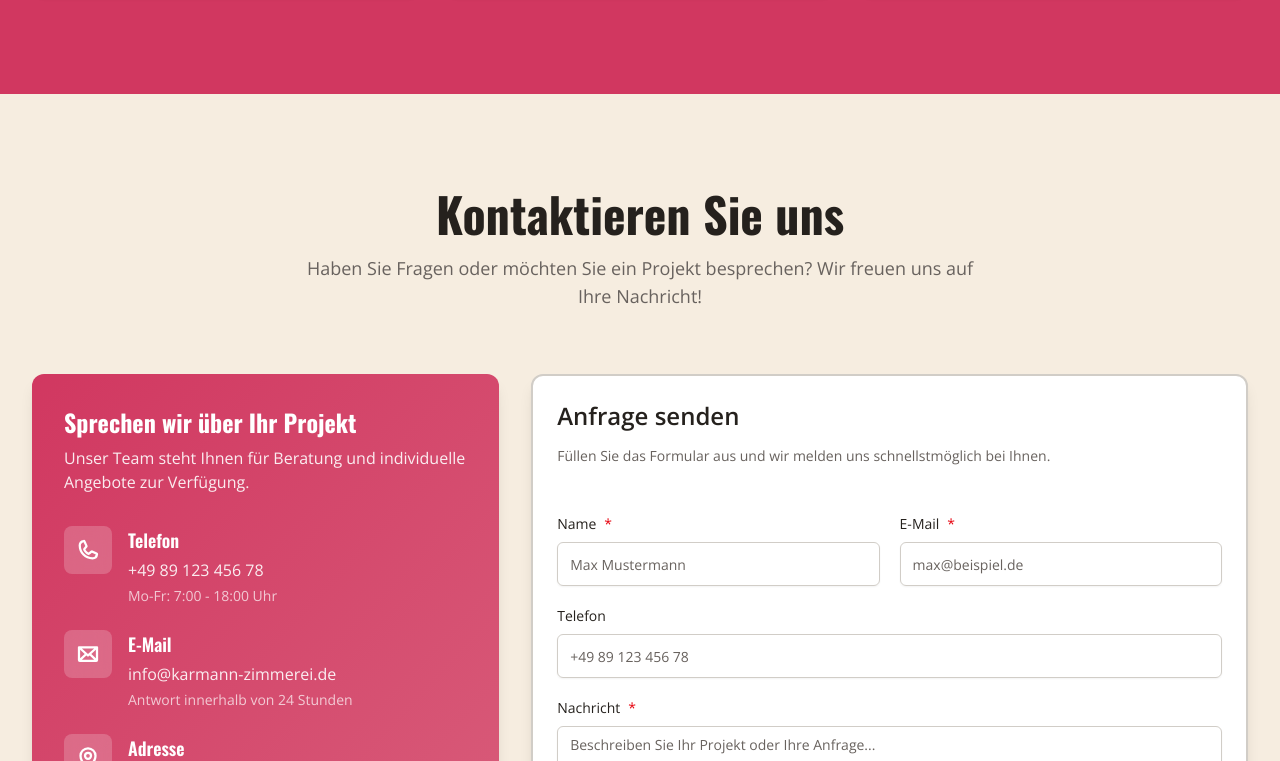
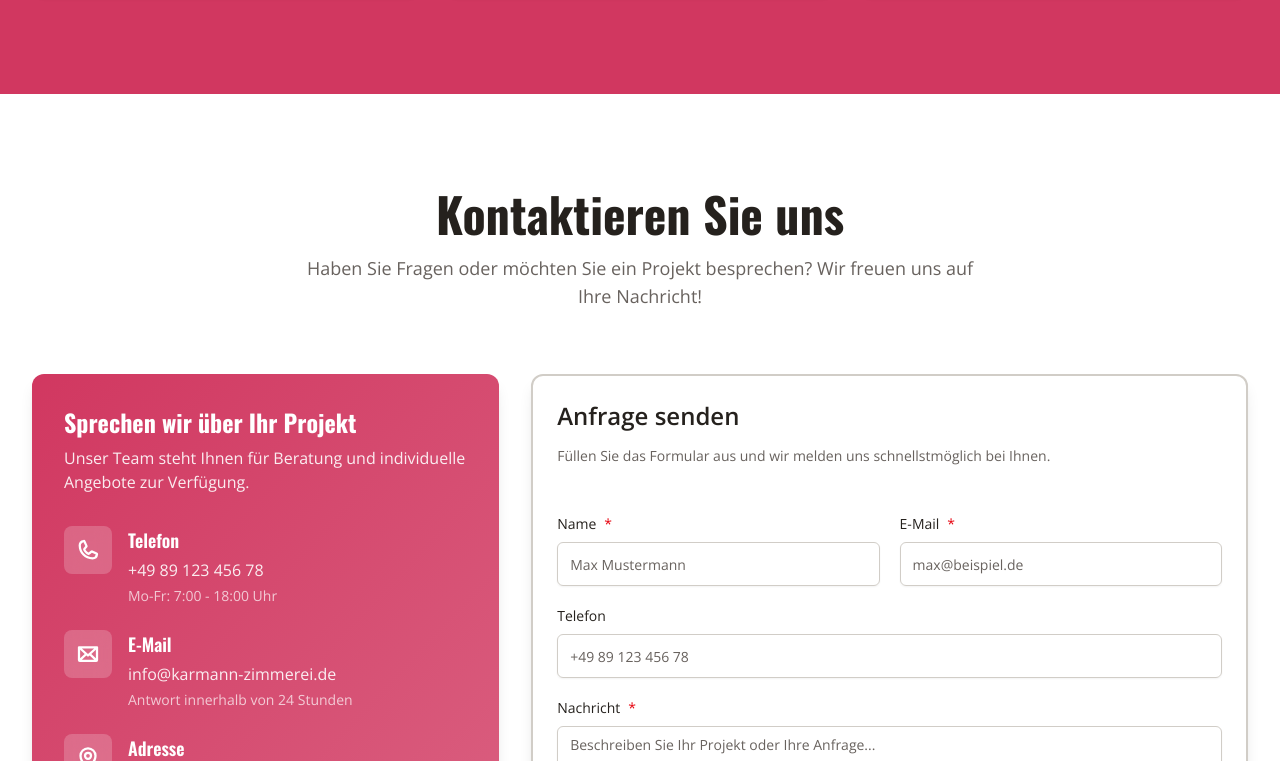
Before and after one commit to alandolsi/zimmerei-mustermann, a React (Vite) app: page / in a window 1280 px wide. Shown: the part 5819-6580 px from the top of the page. Built offline with nearby package versions, Linux system fonts and the light colour scheme.

Commit message:
Generated by Spark: der hintergrund der contact section muss weiß sein

```diff
--- a/src/components/Contact.tsx
+++ b/src/components/Contact.tsx
@@ -74,7 +74,7 @@ export function Contact() {
   }
 
   return (
-    <section id="contact" className="py-16 md:py-24">
+    <section id="contact" className="py-16 md:py-24 bg-white">
       <div className="max-w-7xl mx-auto px-4 sm:px-6 lg:px-8">
         <div className="text-center mb-12 md:mb-16">
           <motion.div
```
